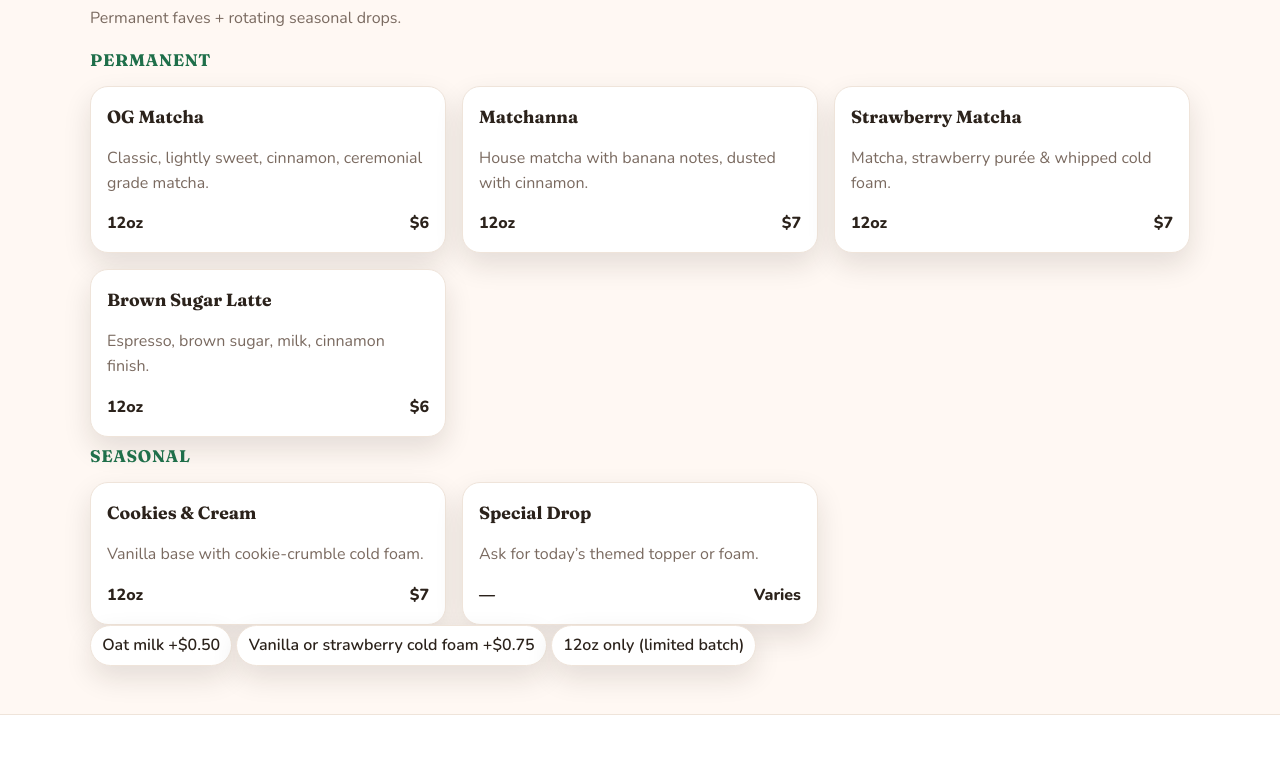
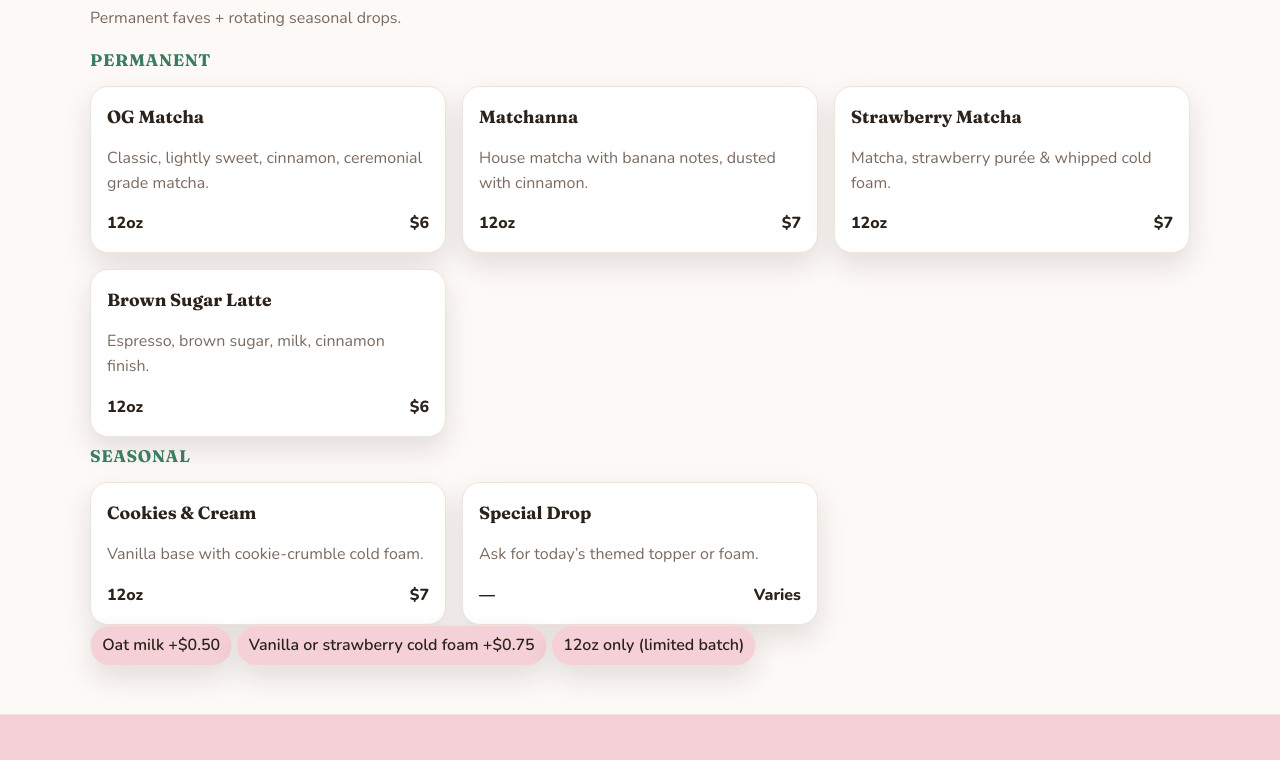
Before and after one commit to Betojr04/whiskAndGrindCoffee, a website: page index.html in a window 1280 px wide. Shown: the part 682-1442 px from the top of the page. Drawn offline with nearby package versions, Linux system fonts and the light colour scheme; a script that the page names is missing.

Commit message:
adjusted the color sheme to fit the clients vision awaiting more directions to finalize pictures and copy on the website

```diff
--- a/styles.css
+++ b/styles.css
@@ -1,13 +1,16 @@
 :root {
-    --bg: #fff8f3;
+    --bg: #FDF9F7;
+    /* clean warm background */
     --fg: #2b221b;
     --muted: #7a6a60;
     --card: #ffffff;
     --stroke: #efe4da;
-    --green: #1f6f4a;
-    --mint: #86c8a5;
-    --blush: #f4c6cf;
-    --gold: #c7953b;
+    --green: #3B7D61;
+    /* muted artisan matcha green */
+    --mint: #CDE7D0;
+    /* airy mint */
+    --blush: #F5D0D7;
+    /* dusty blush pink */
     --shadow: 0 12px 28px rgba(32, 24, 18, .12);
     --radius: 18px;
 }
@@ -63,7 +66,7 @@ h2 {
 }
 
 .highlight {
-    background: linear-gradient(0deg, rgba(199, 149, 59, .18), rgba(199, 149, 59, .18));
+    background: linear-gradient(0deg, rgba(247, 200, 208, .35), rgba(247, 200, 208, .35));
     padding: 0 .25rem;
     border-radius: .4rem
 }
@@ -97,9 +100,10 @@ h2 {
     border: 1px solid var(--stroke);
     border-radius: 999px;
     padding: .45rem .7rem;
-    background: #fff;
+    background: var(--blush);
     box-shadow: var(--shadow);
-    font-weight: 600
+    font-weight: 600;
+    color: var(--fg);
 }
 
 .actions {
@@ -187,7 +191,7 @@ nav a.btn {
     width: min(320px, 80vw);
     aspect-ratio: 3/4;
     border-radius: var(--radius);
-    background: linear-gradient(180deg, #1f6f4a 0%, #1f6f4a 58%, #ffffff 58%, #ffffff 100%);
+    background: linear-gradient(180deg, var(--green) 0%, var(--green) 58%, #ffffff 58%, #ffffff 100%);
     box-shadow: var(--shadow);
     border: 1px solid var(--stroke);
     position: relative;
@@ -249,7 +253,7 @@ nav a.btn {
 }
 
 .section.alt {
-    background: #fff;
+    background: var(--blush);
     border-top: 1px solid var(--stroke);
     border-bottom: 1px solid var(--stroke)
 }
@@ -395,7 +399,7 @@ nav a.btn {
 .site-footer {
     padding: 1.2rem 0;
     border-top: 1px solid var(--stroke);
-    background: #fff
+    background: var(--blush);
 }
 
 .foot {
```
